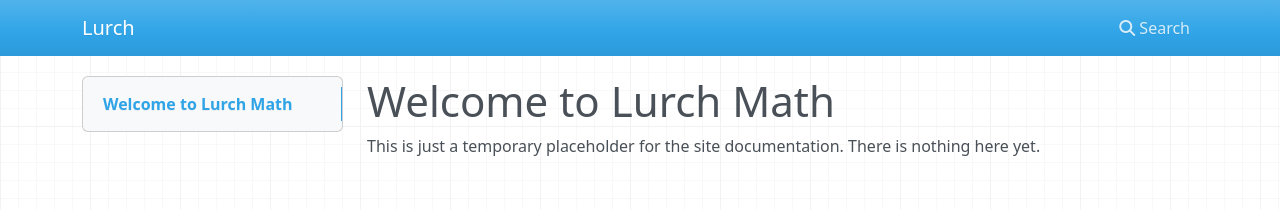
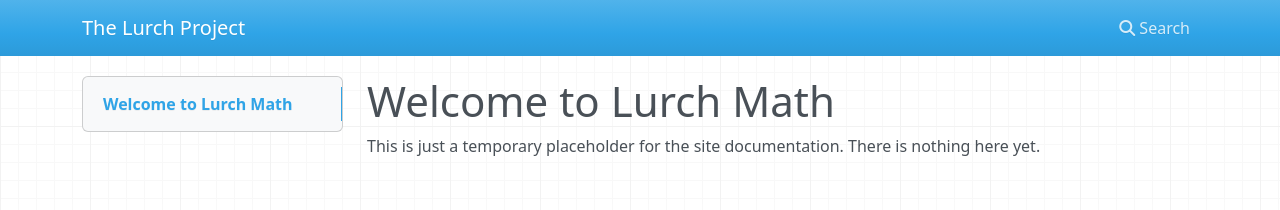
Before and after one commit to lurchmath/lurchmath.github.io, an MkDocs documentation site: the page built from docs/index.md, in a window 1280 px wide. Shown: the top 210 px of the page. Built offline with MkDocs 1.6.1, drawn with Linux system fonts in a browser that asks for light colours; nearby versions of some CDN libraries.

Commit message:
disambiguating documentations names

```diff
--- a/mkdocs.yml
+++ b/mkdocs.yml
@@ -1 +1 @@
-site_name: Lurch
+site_name: The Lurch Project
```
